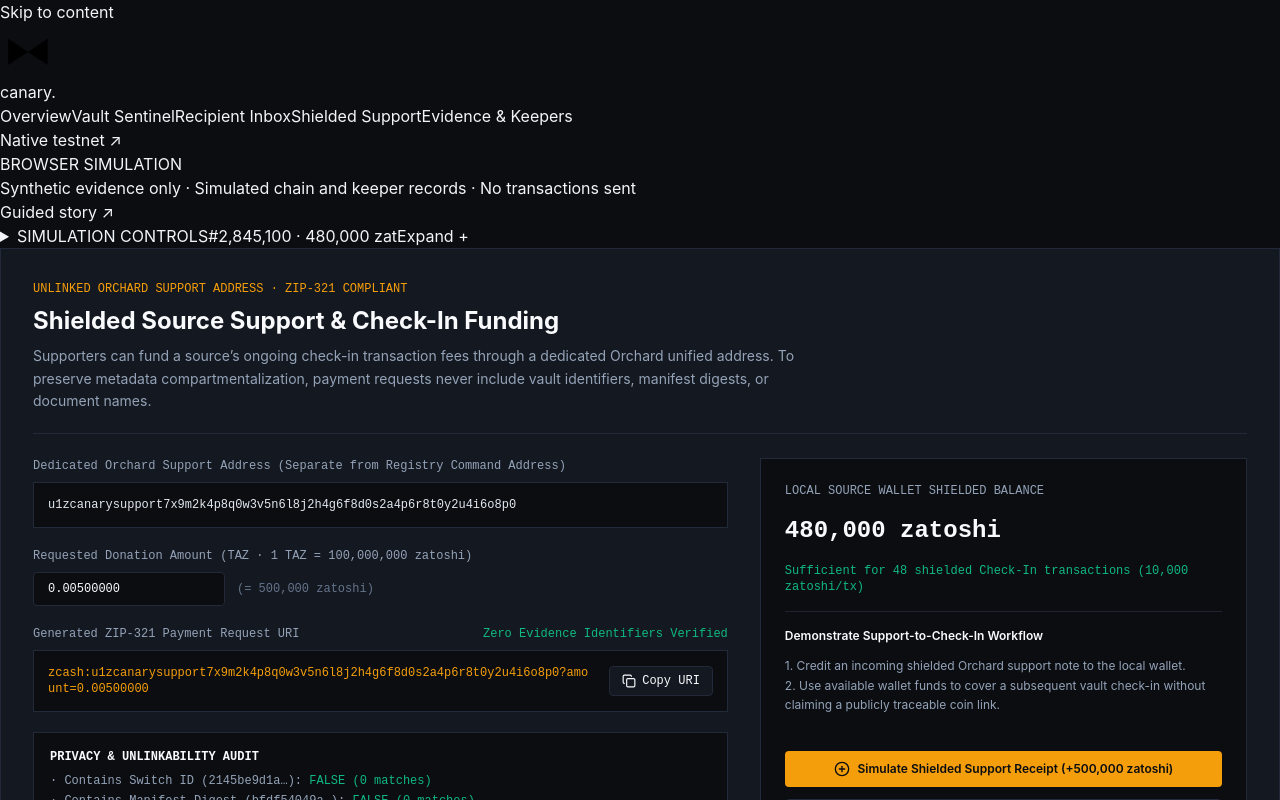
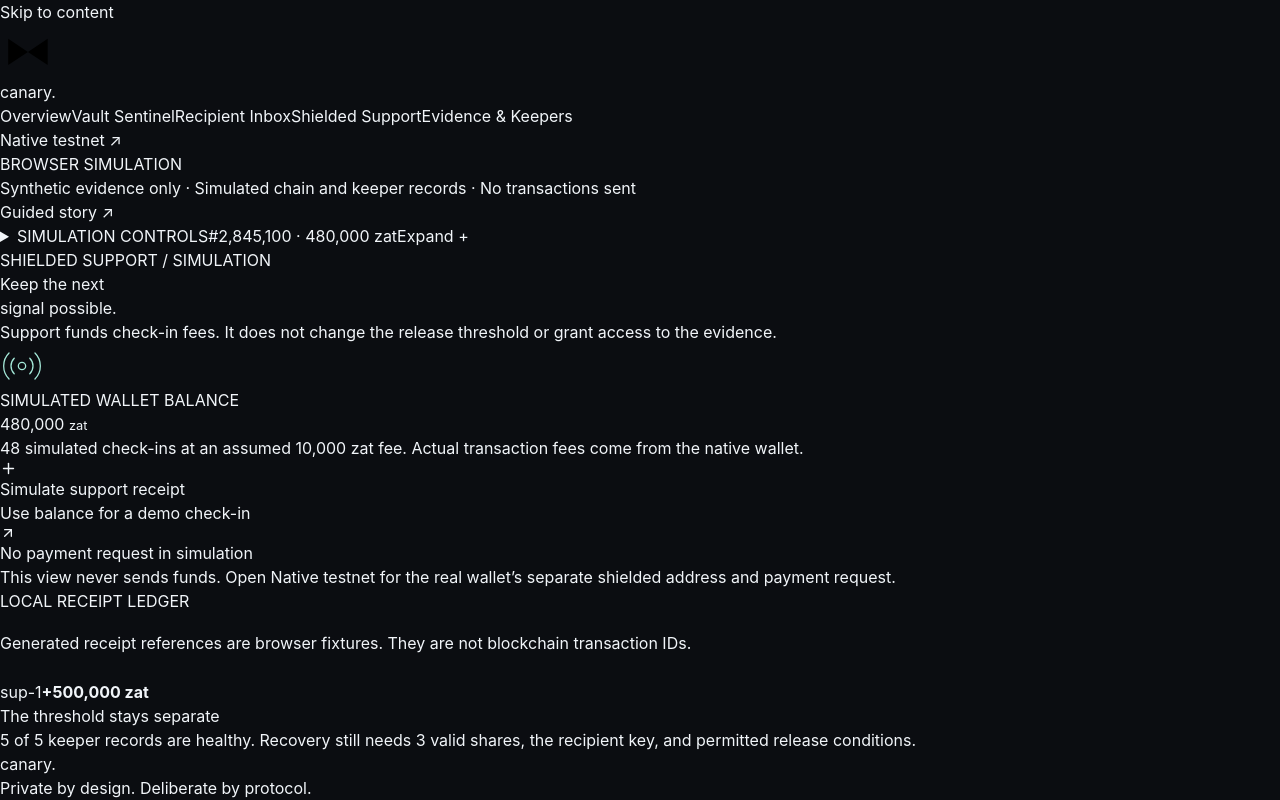
Before and after one commit to unspecifiedcoder/z-canary, a React (Vite) app: page / in a window 1280 px wide. Both pictures are taken after a click on the button "Shielded Support". Shown: the top 800 px of the page. Built offline with nearby package versions, Linux system fonts and the light colour scheme.

Commit message:
feat(support): add shielded support accounting

```diff
--- a/src/components/SupportScreen.tsx
+++ b/src/components/SupportScreen.tsx
@@ -1,5 +1,5 @@
-import React, { useState } from 'react';
-import { Copy, Check, Shield, ArrowUpRight, PlusCircle } from 'lucide-react';
+import React from 'react';
+import { ArrowUpRight, Plus, Radio } from 'lucide-react';
 import { ContinuityVault, ShieldedSupportTransaction } from '../engine/protocolStore';
 
 interface SupportScreenProps {
@@ -10,197 +10,10 @@ interface SupportScreenProps {
   onExecuteFundedCheckIn: () => void;
 }
 
-const ORCHARD_SUPPORT_ADDRESS =
-  'u1zcanarysupport7x9m2k4p8q0w3v5n6l8j2h4g6f8d0s2a4p6r8t0y2u4i6o8p0';
-
-export const SupportScreen: React.FC<SupportScreenProps> = ({
-  vault,
-  walletBalanceZatoshi,
-  supportHistory,
-  onReceiveSupportDonation,
-  onExecuteFundedCheckIn,
-}) => {
-  const [requestedTaz, setRequestedTaz] = useState('0.00500000');
-  const [copiedUri, setCopiedUri] = useState(false);
-
-  // Strictly no switchId, manifestDigest, or document identifier in the ZIP-321 URI
-  const zip321Uri = `zcash:${ORCHARD_SUPPORT_ADDRESS}?amount=${requestedTaz}`;
-
-  const handleCopy = () => {
-    navigator.clipboard?.writeText(zip321Uri);
-    setCopiedUri(true);
-    setTimeout(() => setCopiedUri(false), 1800);
-  };
-
-  const checkInsCovered = Math.floor(walletBalanceZatoshi / 10000);
-
-  return (
-    <div className="space-y-8 pb-16">
-      <section className="border border-[#222938] bg-[#141820] p-6 lg:p-8 space-y-6">
-        <div className="border-b border-[#222938] pb-5 space-y-2">
-          <div className="text-xs font-mono text-[#F59E0B]">
-            UNLINKED ORCHARD SUPPORT ADDRESS · ZIP-321 COMPLIANT
-          </div>
-          <h1 className="text-2xl font-bold text-[#F8FAFC]">
-            Shielded Source Support & Check-In Funding
-          </h1>
-          <p className="text-sm text-[#94A3B8] max-w-3xl leading-relaxed">
-            Supporters can fund a source’s ongoing check-in transaction fees through a dedicated
-            Orchard unified address. To preserve metadata compartmentalization, payment requests
-            never include vault identifiers, manifest digests, or document names.
-          </p>
-        </div>
-
-        <div className="grid grid-cols-1 lg:grid-cols-12 gap-8">
-          {/* Left: ZIP-321 Request Generator (7 cols) */}
-          <div className="lg:col-span-7 space-y-5">
-            <div className="space-y-2">
-              <label className="block text-xs font-mono text-[#94A3B8]">
-                Dedicated Orchard Support Address (Separate from Registry Command Address)
-              </label>
-              <div className="p-3.5 bg-[#0B0D11] border border-[#222938] font-mono text-xs text-[#E2E8F0] break-all">
-                {ORCHARD_SUPPORT_ADDRESS}
-              </div>
-            </div>
-
-            <div className="space-y-2">
-              <label className="block text-xs font-mono text-[#94A3B8]">
-                Requested Donation Amount (TAZ · 1 TAZ = 100,000,000 zatoshi)
-              </label>
-              <div className="flex items-center gap-3">
-                <input
-                  type="text"
-                  value={requestedTaz}
-                  onChange={(e) => setRequestedTaz(e.target.value)}
-                  className="w-48 px-3.5 py-2 bg-[#0B0D11] border border-[#222938] rounded font-mono text-xs text-[#F8FAFC] tabular-nums"
-                />
-                <span className="text-xs font-mono text-[#64748B]">
-                  (= {Math.round(parseFloat(requestedTaz || '0') * 1e8).toLocaleString()} zatoshi)
-                </span>
-              </div>
-            </div>
-
-            <div className="space-y-2">
-              <div className="flex items-center justify-between text-xs font-mono">
-                <span className="text-[#94A3B8]">Generated ZIP-321 Payment Request URI</span>
-                <span className="text-[#10B981]">Zero Evidence Identifiers Verified</span>
-              </div>
-              <div className="p-3.5 bg-[#0B0D11] border border-[#222938] font-mono text-xs text-[#F59E0B] break-all flex items-center justify-between gap-4">
-                <span>{zip321Uri}</span>
-                <button
-                  onClick={handleCopy}
-                  className="px-3 py-1.5 bg-[#141820] hover:bg-[#1E2430] border border-[#222938] text-[#F8FAFC] rounded flex items-center gap-1.5 shrink-0 cursor-pointer"
-                >
-                  {copiedUri ? <Check className="w-3.5 h-3.5 text-[#10B981]" /> : <Copy className="w-3.5 h-3.5" />}
-                  <span>{copiedUri ? 'Copied' : 'Copy URI'}</span>
-                </button>
-              </div>
-            </div>
-
-            {/* Privacy Invariant Audit Box */}
-            <div className="p-4 bg-[#0B0D11] border border-[#222938] space-y-2 font-mono text-xs">
-              <div className="text-[#F8FAFC] font-semibold">
-                PRIVACY & UNLINKABILITY AUDIT
-              </div>
-              <div className="text-[#94A3B8] space-y-1">
-                <div>
-                  · Contains Switch ID ({vault.manifest.switchIdHex.slice(0, 10)}…):{' '}
-                  <span className="text-[#10B981]">FALSE (0 matches)</span>
-                </div>
-                <div>
-                  · Contains Manifest Digest ({vault.manifest.manifestDigestHex.slice(0, 10)}…):{' '}
-                  <span className="text-[#10B981]">FALSE (0 matches)</span>
-                </div>
-                <div>
-                  · On-Chain Note Traceability: Shielded Orchard pool prevents public input-to-output
-                  coin linking.
-                </div>
-              </div>
-            </div>
-          </div>
-
-          {/* Right: Local Wallet Balance & Donation-to-Check-In Demo (5 cols) */}
-          <div className="lg:col-span-5 border border-[#222938] bg-[#0B0D11] p-6 flex flex-col justify-between space-y-6">
-            <div className="space-y-4">
-              <div className="text-xs font-mono text-[#94A3B8]">
-                LOCAL SOURCE WALLET SHIELDED BALANCE
-              </div>
-              <div className="text-2xl font-bold font-mono text-[#F8FAFC] tabular-nums">
-                {walletBalanceZatoshi.toLocaleString()} zatoshi
-              </div>
-              <div className="text-xs font-mono text-[#10B981] tabular-nums">
-                Sufficient for {checkInsCovered} shielded Check-In transactions (10,000 zatoshi/tx)
-              </div>
-
-              <div className="pt-4 border-t border-[#1E2430] space-y-3">
-                <div className="text-xs font-semibold text-[#F8FAFC]">
-                  Demonstrate Support-to-Check-In Workflow
-                </div>
-                <p className="text-xs text-[#94A3B8] leading-relaxed">
-                  1. Credit an incoming shielded Orchard support note to the local wallet.
-                  <br />
-                  2. Use available wallet funds to cover a subsequent vault check-in without
-                  claiming a publicly traceable coin link.
-                </p>
-              </div>
-            </div>
-
-            <div className="space-y-3">
-              <button
-                onClick={() => onReceiveSupportDonation(500000)}
-                className="w-full py-2.5 px-4 bg-[#F59E0B] hover:bg-[#D97706] text-[#0B0D11] font-semibold text-xs rounded transition-colors flex items-center justify-center gap-2 cursor-pointer"
-              >
-                <PlusCircle className="w-4 h-4" />
-                <span>Simulate Shielded Support Receipt (+500,000 zatoshi)</span>
-              </button>
-
-              <button
-                onClick={onExecuteFundedCheckIn}
-                className="w-full py-2.5 px-4 bg-[#141820] hover:bg-[#1E2430] border border-[#222938] text-[#F8FAFC] font-medium text-xs rounded transition-colors cursor-pointer"
-              >
-                Execute Funded Check-In (-10,000 zatoshi fee)
-              </button>
-            </div>
-          </div>
-        </div>
-      </section>
-
-      {/* Confirmed Support Receipts Table */}
-      <section className="border border-[#222938] bg-[#141820] p-6 space-y-4">
-        <div className="flex items-center justify-between border-b border-[#222938] pb-3">
-          <h2 className="text-base font-semibold text-[#F8FAFC]">
-            Local Shielded Support Receipts (Orchard Pool)
-          </h2>
-          <span className="text-xs font-mono text-[#94A3B8] tabular-nums">
-            {supportHistory.length} Confirmed Notes
-          </span>
-        </div>
-
-        <div className="overflow-x-auto">
-          <table className="w-full text-left border-collapse font-mono text-xs">
-            <thead>
-              <tr className="border-b border-[#222938] text-[#64748B]">
-                <th className="py-2.5 pr-4">TXID</th>
-                <th className="py-2.5 px-4">Block Height</th>
-                <th className="py-2.5 px-4">Note Status</th>
-                <th className="py-2.5 pl-4 text-right">Amount (zatoshi)</th>
-              </tr>
-            </thead>
-            <tbody className="divide-y divide-[#1E2430]">
-              {supportHistory.map((item) => (
-                <tr key={item.id} className="hover:bg-[#1E2430]/40">
-                  <td className="py-3 pr-4 text-[#E2E8F0]">{item.txid.slice(0, 20)}…</td>
-                  <td className="py-3 px-4 text-[#94A3B8] tabular-nums">#{item.blockHeight}</td>
-                  <td className="py-3 px-4 text-[#10B981]">{item.note}</td>
-                  <td className="py-3 pl-4 text-right text-[#F8FAFC] font-semibold tabular-nums">
-                    +{item.amountZatoshi.toLocaleString()}
-                  </td>
-                </tr>
-              ))}
-            </tbody>
-          </table>
-        </div>
-      </section>
-    </div>
-  );
-};
+export const SupportScreen: React.FC<SupportScreenProps> = ({ walletBalanceZatoshi, supportHistory, onReceiveSupportDonation, onExecuteFundedCheckIn, vault }) => <div>
+  <div className="product-heading"><div><span className="section-label">SHIELDED SUPPORT / SIMULATION</span><h1>Keep the next<br/>signal possible.</h1><p>Support funds check-in fees. It does not change the release threshold or grant access to the evidence.</p></div><Radio size={44} strokeWidth={.7} color="#a4e8d8"/></div>
+  <div className="support-layout">
+    <section className="support-ledger"><span className="section-label">SIMULATED WALLET BALANCE</span><div className="support-balance">{walletBalanceZatoshi.toLocaleString()} <small>zat</small></div><p>{Math.floor(walletBalanceZatoshi/10000)} simulated check-ins at an assumed 10,000 zat fee. Actual transaction fees come from the native wallet.</p><button className="canary-button primary" onClick={()=>onReceiveSupportDonation(500000)}><Plus size={17}/>Simulate support receipt</button><br/><button className="canary-button quiet" disabled={walletBalanceZatoshi<10000||!vault.keepers.some(k=>k.online&&k.scannerHealth==='HEALTHY'&&['ACTIVE','GRACE'].includes(k.lifecycleState))} onClick={onExecuteFundedCheckIn}>Use balance for a demo check-in <ArrowUpRight size={16}/></button><div className="support-boundary"><h2>No payment request in simulation</h2><p>This view never sends funds. Open Native testnet for the real wallet’s separate shielded address and payment request.</p></div></section>
+    <section className="support-ledger"><span className="section-label">LOCAL RECEIPT LEDGER</span><p style={{marginTop:18}}>Generated receipt references are browser fixtures. They are not blockchain transaction IDs.</p><div style={{marginTop:25}}>{supportHistory.length===0?<p>No simulated receipts.</p>:supportHistory.map(item=><div key={item.id} className="receipt-row"><span>{item.id}</span><strong>+{item.amountZatoshi.toLocaleString()} zat</strong></div>)}</div><div className="support-boundary"><h2>The threshold stays separate</h2><p>{vault.keepers.filter(k=>k.online&&k.scannerHealth==='HEALTHY').length} of 5 keeper records are healthy. Recovery still needs 3 valid shares, the recipient key, and permitted release conditions.</p></div></section>
+  </div>
+</div>;
```
